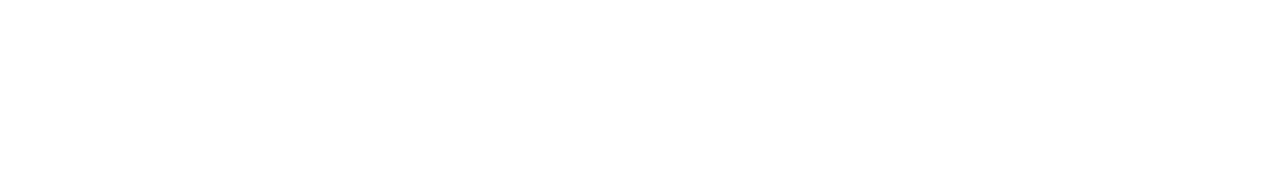
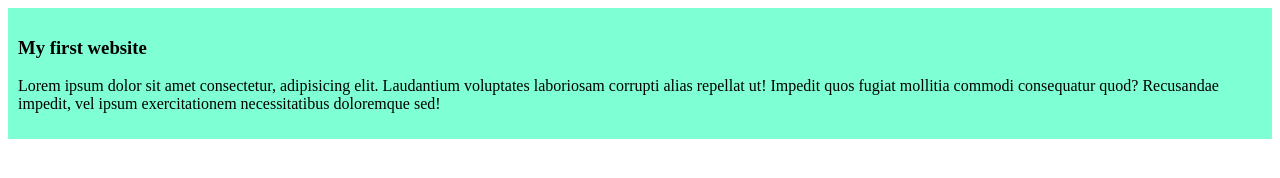
Before and after one commit to Sharif392/my-simple-website, a plain HTML site: page index.html in a window 1280 px wide. Drawn offline with Linux system fonts and the light colour scheme.

Commit message:
added the index

```diff
--- /dev/null
+++ b/Styles/index.css
@@ -0,0 +1,4 @@
+div{
+    background-color: aquamarine;
+    padding: 10px;
+}
--- a/index.html
+++ b/index.html
@@ -4,8 +4,12 @@
     <meta charset="UTF-8">
     <meta name="viewport" content="width=device-width, initial-scale=1.0">
     <title>my simple website</title>
+    <link rel="stylesheet" href="Styles/index.css">
 </head>
 <body>
-
+    <div>
+        <h3>My first website</h3>
+        <p>Lorem ipsum dolor sit amet consectetur, adipisicing elit. Laudantium voluptates laboriosam corrupti alias repellat ut! Impedit quos fugiat mollitia commodi consequatur quod? Recusandae impedit, vel ipsum exercitationem necessitatibus doloremque sed!</p>
+    </div>
 </body>
 </html>
```
